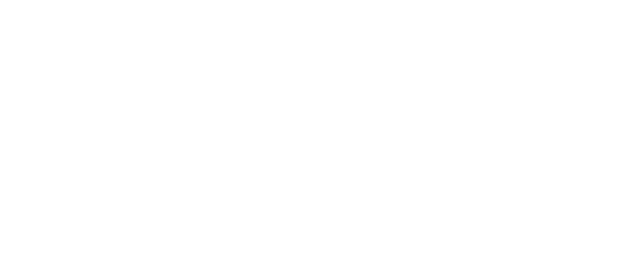
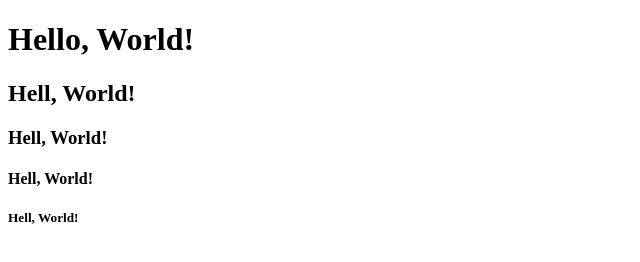
Before and after one commit to janesuh128/my_first_webpage, a plain HTML site: page index.html in a window 1280 px wide. Shown: the whole page, without its empty margins (0-640 px from the left). Drawn offline with Linux system fonts and the light colour scheme.

Commit message:
third version

```diff
--- a/index.html
+++ b/index.html
@@ -5,6 +5,12 @@
 		<title>My First Website!</title>
 	</head>
 	<body>
+		<h1>Hello, World!</h1>
+		<h2>Hell, World!</h2>
+		<h3>Hell, World!</h3>
+		<h4>Hell, World!</h4>
+		<h5>Hell, World!</h5>
+	</head>
+	</body>
 
-	</body>
 </html>
```
